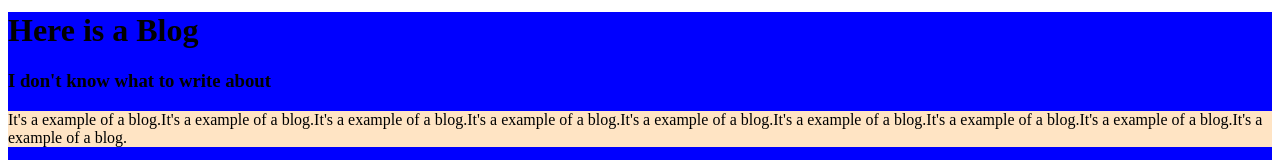
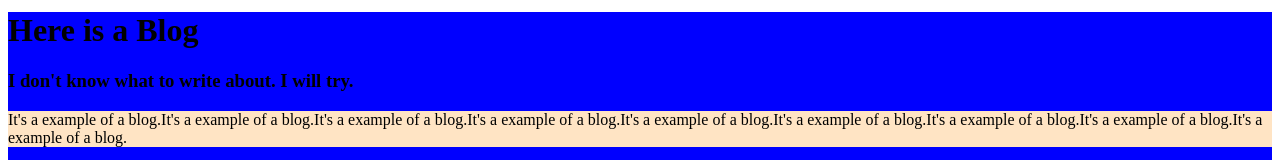
Before and after one commit to mdjahidulhasan/my-second-repo, a plain HTML site: page index.html in a window 1280 px wide. Shown: the part 195-355 px from the top of the page. Drawn offline with Linux system fonts and the light colour scheme.

Commit message:
trying merge conflict

```diff
--- a/index.html
+++ b/index.html
@@ -16,7 +16,7 @@
 
     <div>
         <h1>Here is a Blog</h1>
-        <h3>I don't know what to write about</h3>
+        <h3>I don't know what to write about. I will try.</h3>
         <p>It's a example of a blog.It's a example of a blog.It's a example of a blog.It's a example of a blog.It's a example of a blog.It's a example of a blog.It's a example of a blog.It's a example of a blog.It's a example of a blog.</p>
     </div>
 
```
